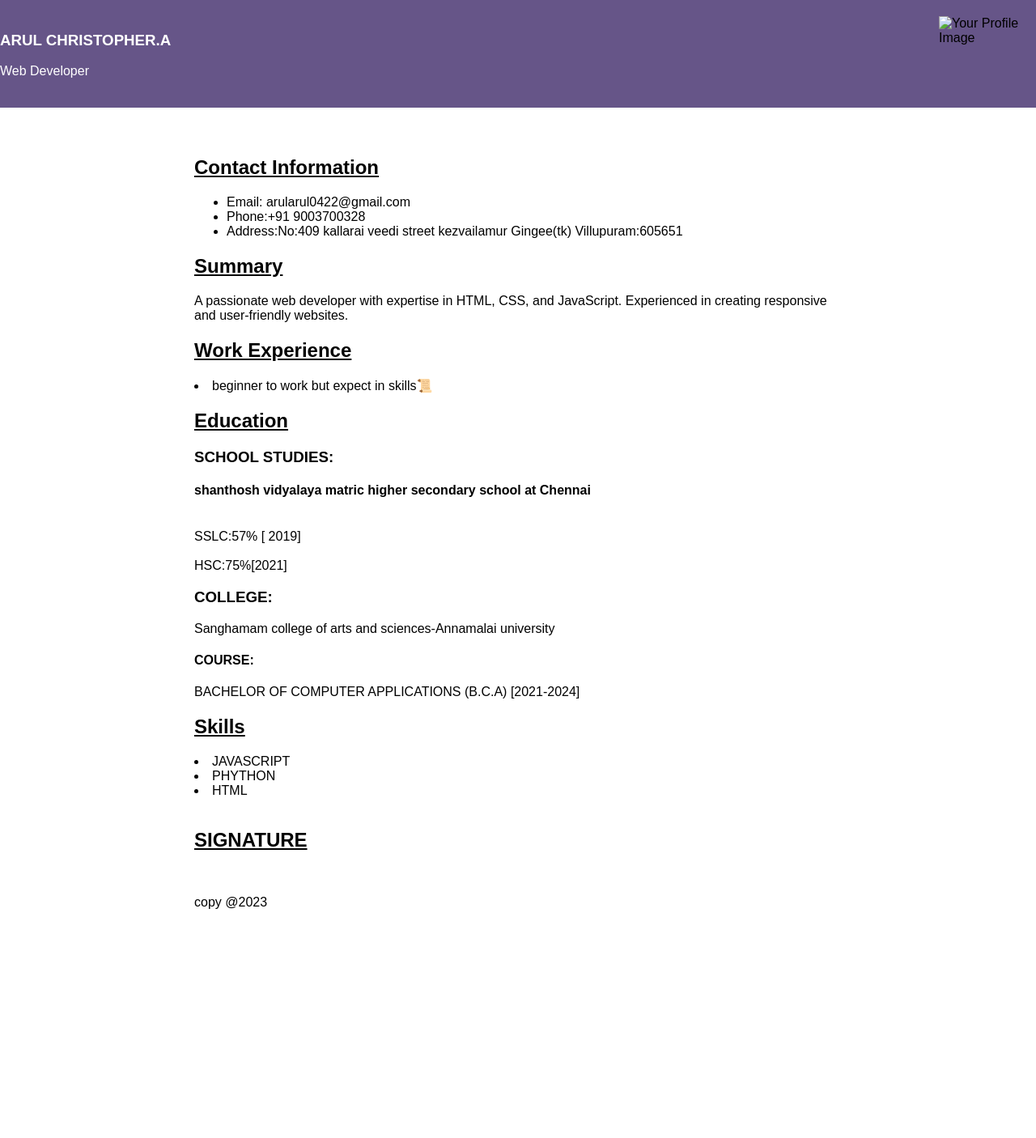
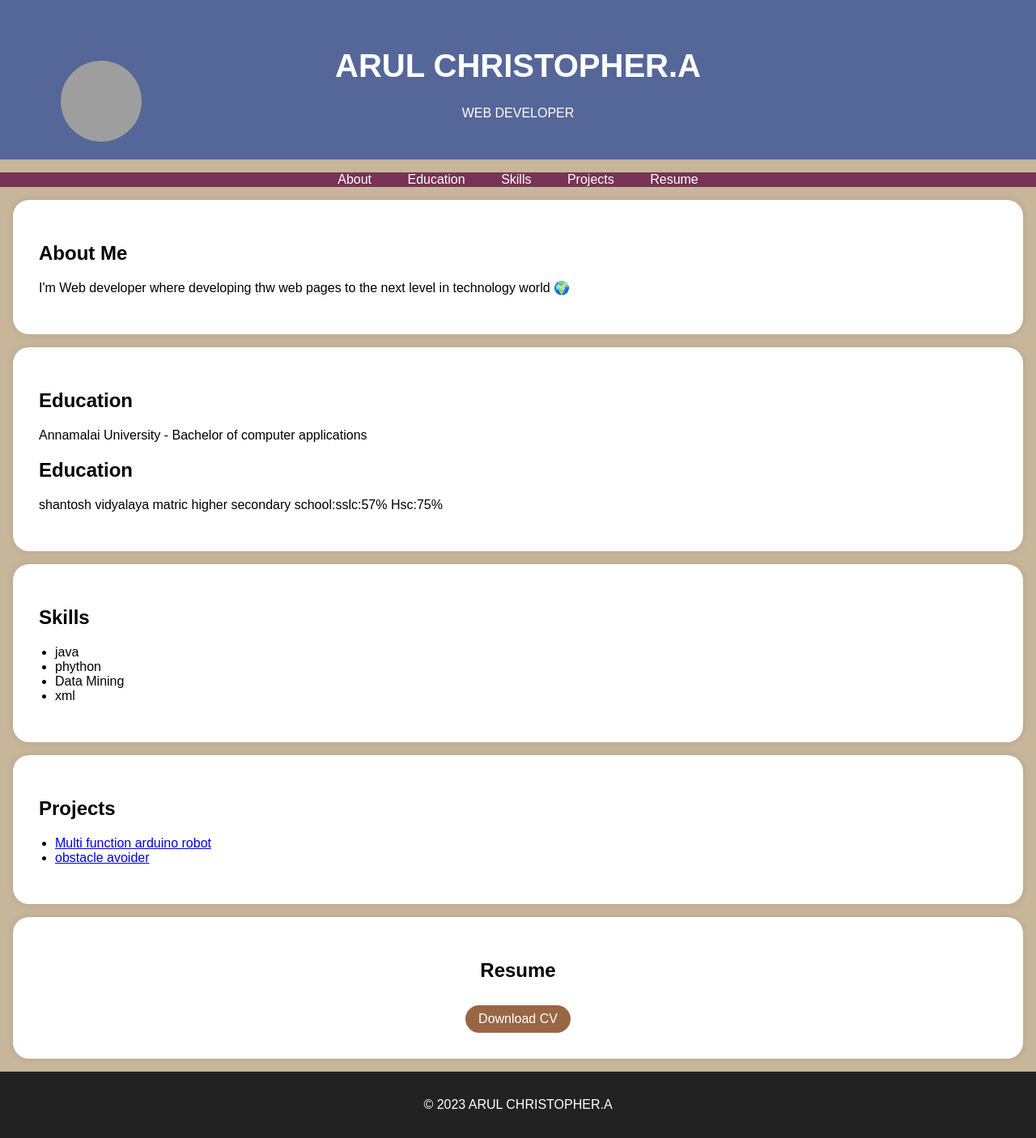
Before and after one commit to ArulChristopher90037003/Digitalportfolio, a plain HTML site: page index.html in a window 1280 px wide. Shown: the whole page at 81% size. Before the commit the page ends 1180 px from the top, so only its background shows below. Drawn offline with Linux system fonts and the light colour scheme; grey boxes are pictures that could not be loaded.

Commit message:
Add files via upload

```diff
--- a/index.html
+++ b/index.html
@@ -1,94 +1,188 @@
 <!DOCTYPE html>
-<html lang="en">
+<html>
 <head>
-    <meta charset="UTF-8">
-    <meta name="viewport" content="width=device-width, initial-scale=1.0">
-    <title>Your Name - Resume</title>
+    <title>Portfolio</title>
     <style>
         body {
             font-family: Arial, sans-serif;
             margin: 0;
             padding: 0;
+            background-color: #9748;
         }
+
         header {
-            text-align: leftover;
-            background-color: #658;
+            background-color: #569;
             color: #fff;
-            padding: 20px 0;
+            text-align: center;
+            padding: 2rem 0;
+            position: relative; /* Add this */
         }
-        #profile-image {
-            position: absolute;
-            top: 20px;
-            right: 20px;
-            width: 100px;
-            height: auto;
+
+        .header-content h1 {
+            font-size: 2.5rem;
         }
-        .container {
-            max-width: 800px;
-            margin: 20px auto;
-            padding: 20px;
+
+        /* Add styles for the round profile picture */
+        .profile-picture {
+            width: 100px; /* Adjust the size as needed */
+            height: 100px;
+            border-radius: 75%; /* Create a circular shape */
+            object-fit: cover; /* To ensure the image fills the circular area */
+            position: absolute; /* Add this */
+            top: 75px; /* Adjust top position as needed */
+            left: 75px; /* Adjust left position as needed */
+        }
+
+        nav {
+            background-color: #735;
+            color: #fff;
+            text-align: center;
+        }
+
+        nav ul {
+            list-style-type: none;
+            padding: 0;
+        }
+
+        nav ul li {
+            display: inline;
+            margin: 0 20px;
+        }
+
+        nav ul li a {
+            text-decoration: none;
+            color: #fff;
+        }
+
+        .section-content {
+            background-color: #fff;
+            padding: 2rem;
+            margin: 1rem;
+            border-radius: 20px;
+            box-shadow: 0 0 10px rgba(0, 0, 0, 0.1);
+            text-align: justify;
+        }
+
+        .download-button {
+            background-color: #964;
+            color: #fff;
+            padding: 0.5rem 1rem;
+            text-decoration: none;
+            border-radius: 20px;
+            display: inline-block;
+            margin-top: 10px;
+            align-self: center;
+        }
+
+        .download-button:hover {
+            background-color: #374;
+        }
+
+        footer {
+            text-align: center;
+            padding: 1rem 0;
+            background-color: #222;
+            color: #fff;
+        }
+
+        ul {
+            list-style-type: disc;
+            padding-left: 20px;
         }
     </style>
 </head>
 <body>
-<header>
-   <h3>ARUL CHRISTOPHER.A</h3>
-        <p>Web Developer</p>
-</header>
+    <header>
+        <div class="header-content">
+            <!-- Add your profile picture here -->
+            <img src="content://com.android.externalstorage.documents/tree/primary%3APictures%2FRemini/document/primary%3APictures%2FRemini%2F1693757984351.jpg" alt="Your Profile Picture" class="profile-picture">
+            <h1>ARUL CHRISTOPHER.A</h1>
+            <p>WEB DEVELOPER</p>
+        </div>
+    </header>
 
-    <img id="profile-image" src="/storage/emulated/0/Pictures/Remini/1693757984351.jpg" alt="Your Profile Image">
+    <nav>
+        <ul>
+            <li><a href="#about">About</a></li>
+            <li><a href="#education">Education</a></li>
+            <li><a href="#skills">Skills</a></li>
+            <li><a href="#projects">Projects</a></li>
+            <li><a href="#resume">Resume</a></li>
+        </ul>
+    </nav>
 
-    <div class="container">
-        <section id="contact">
-            <h2><u>Contact Information</u></h2>
+    <section id="about">
+        <div class="section-content">
+            <h2>About Me</h2>
+            <p>I'm Web developer where developing thw web pages to the next level in technology world 🌍</p>
+        </div>
+    </section>
+
+    <section id="education">
+        <div class="section-content">
+            <h2>Education</h2>
+            <p>Annamalai University  - Bachelor of computer applications</p>
+            <h2>Education</h2>
+            <p>shantosh vidyalaya matric higher secondary school:sslc:57%
+            Hsc:75%</p>
+        </div>
+    </section>
+
+    <section id="skills">
+        <div class="section-content">
+            <h2>Skills</h2>
             <ul>
-                <li>Email: arularul0422@gmail.com</li>
-                <li>Phone:+91 9003700328</li>
-            <li>
-            Address:No:409 kallarai veedi street kezvailamur Gingee(tk) Villupuram:605651<lie>
+                <li>java</li>
+                <li>phython</li>
+                <li>Data Mining</li>
+                <li>xml</li>
+           </ul>
+        </div>
+    </section>
+
+    <section id="projects">
+        <div class="section-content">
+            <h2>Projects</h2>
+            <ul>
+                <li><a href="#">Multi function arduino robot</a></li>
+                <li><a href="#">obstacle avoider</a></li>
+                <!-- Add more project links here -->
             </ul>
-        </section>
+        </div>
+    </section>
 
-        <section id="summary">
-            <h2><u>Summary</u></h2>
-            <p>A passionate web developer with expertise in HTML, CSS, and JavaScript. Experienced in creating responsive and user-friendly websites.</p>
-        </section>
+    <section id="resume">
 
-        <section id="experience">
-            <h2><u>Work Experience</u></h2>
-           <li> beginner to work but expect in skills📜</li>
-        </section>
+        <div class="section-content">
+            <center>
+            <h2>Resume</h2>
+            <a href="./vigneshioT (1).pdf" target="_blank" class="download-button">Download CV</a>
+        </center>
+        </div>
 
-        <section id="education">
-            <h2><u>Education</u></h2>
-           <h3>SCHOOL STUDIES:</h3>
-        <h4>shanthosh vidyalaya matric higher secondary school at Chennai</h4>
-        <br>SSLC:57% [ 2019]</br>
-        <br> HSC:75%[2021] </br>
-        <h3>COLLEGE:</h3>
-        <p>Sanghamam college of arts and sciences-Annamalai university</p>
-        <h4>COURSE:</h4>
-        <p>BACHELOR OF COMPUTER APPLICATIONS (B.C.A) [2021-2024]</p>
-        </section>
+    </section>
 
-        <section id="skills">
-            <h2><u>Skills</u></h2>
-           <li>
-           JAVASCRIPT
-           </li>
-           <li>
-           PHYTHON
-           </li>
-           <li>
-           HTML
-           </Li>
-        </section>
-        <br>
-        <h2><U>SIGNATURE</U></h2>
-        </br>
-        <p>
-        copy @2023
-        </p>
-    </div>
+    <footer>
+        <p>&copy; 2023 ARUL CHRISTOPHER.A</p>
+    </footer>
+
+    <script>
+        // Smooth scrolling to section when clicking on navigation links
+        document.querySelectorAll('a[href^="#"]').forEach(anchor => {
+            anchor.addEventListener('click', function(e) {
+                e.preventDefault();
+
+                const targetId = this.getAttribute('href').substring(1);
+                const targetElement = document.getElementById(targetId);
+
+                if (targetElement) {
+                    window.scrollTo({
+                        top: targetElement.offsetTop,
+                        behavior: 'smooth'
+                    });
+                }
+            });
+        });
+    </script>
 </body>
 </html>
```
